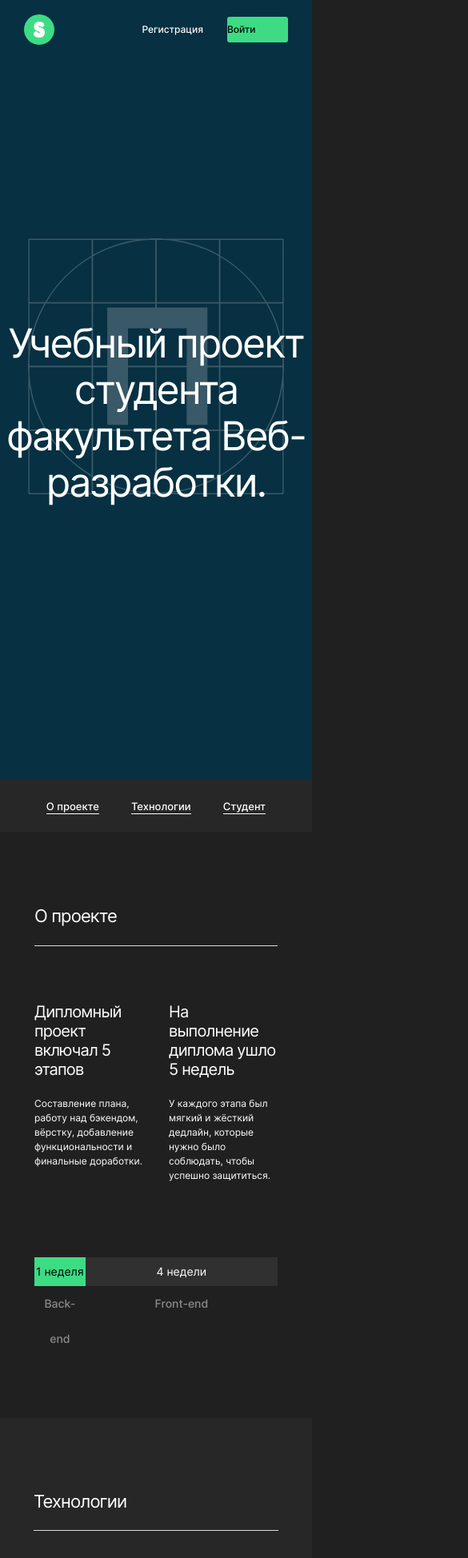
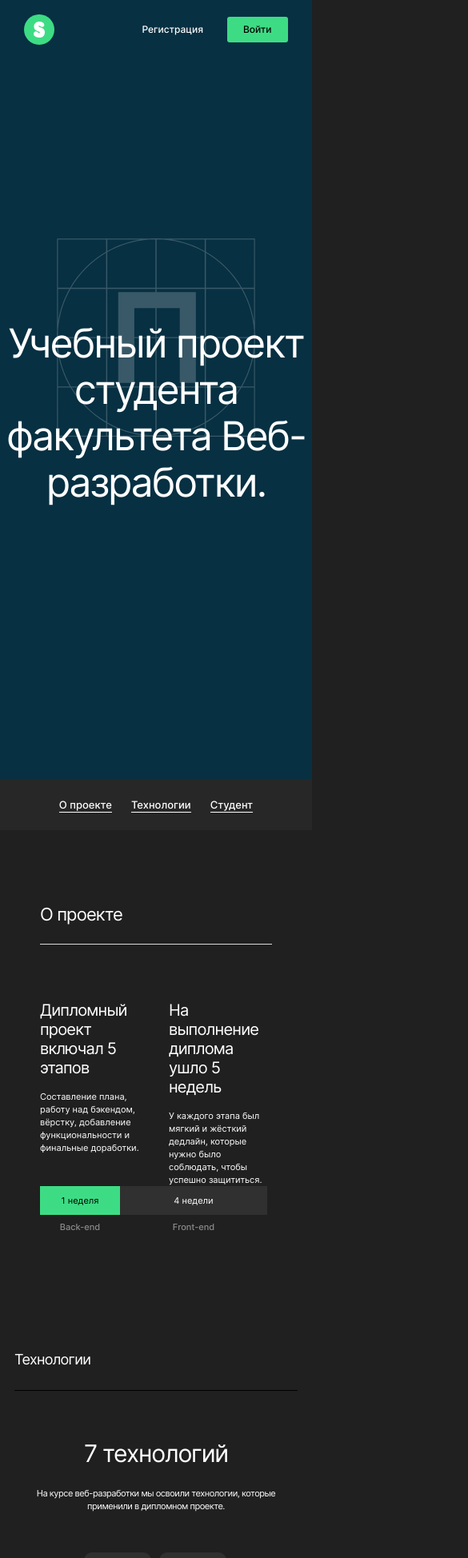
Before and after one commit to aleksandrshd/movies-explorer-frontend, a React (Create React App) app: page / in a window 390 px wide. Shown: the top 1948 px of the page at 80% size, 585 px wide, since content can reach past the window. Built offline with nearby package versions, Linux system fonts and the light colour scheme.

Commit message:
Cделаны Header, Promo, NavTab, AboutProject, Techs, в 320px

```diff
--- a/src/components/AboutMe/AboutMe.css
+++ b/src/components/AboutMe/AboutMe.css
@@ -5,7 +5,13 @@
 
 @media screen and (max-width: 768px) {
   .student {
-    padding: 89px 42px 123px;
+    padding: 89px 50px 123px;
+  }
+}
+
+@media screen and (max-width: 544px) {
+  .student {
+    padding: 70px 14px;
   }
 }
 
@@ -17,15 +23,35 @@
   margin: 0;
 }
 
+@media screen and (max-width: 544px) {
+  .student__header {
+    font-size: 18px;
+    line-height: 22px;
+  }
+}
+
 .student__border {
   height: 1px;
   background-color: #DADADA;
   margin: 22px 0 66px;
 }
 
+@media screen and (max-width: 544px) {
+  .student__border {
+    margin: 28px 0 60px;
+  }
+}
+
 .student__container {
   display: flex;
   justify-content: space-between;
+}
+
+@media screen and (max-width: 544px) {
+  .student__container {
+    flex-direction: column-reverse;
+    gap: 40px;
+  }
 }
 
 .student__title {
@@ -43,6 +69,13 @@
   }
 }
 
+@media screen and (max-width: 544px) {
+  .student__title {
+    font-size: 30px;
+    line-height: 36px;
+  }
+}
+
 .student__subtitle {
   font-weight: 500;
   font-size: 18px;
@@ -55,6 +88,14 @@
     font-size: 12px;
     line-height: 18px;
     margin: 16px 0;
+  }
+}
+
+@media screen and (max-width: 544px) {
+  .student__subtitle {
+    font-size: 11px;
+    line-height: 16px;
+    margin: 20px 0;
   }
 }
 
@@ -108,6 +149,13 @@
   .student__image {
     width: 253px;
     height: 307px;
+  }
+}
+
+@media screen and (max-width: 544px) {
+  .student__image {
+    width: 292px;
+    height: 352px;
   }
 }
 
--- a/src/components/AboutProject/AboutProject.css
+++ b/src/components/AboutProject/AboutProject.css
@@ -5,7 +5,13 @@
 
 @media screen and (max-width: 768px) {
   .project {
-    padding: 92px 43px 77px;
+    padding: 92px 50px 77px;
+  }
+}
+
+@media screen and (max-width: 320px) {
+  .project {
+    padding: 70px 18px;
   }
 }
 
@@ -17,10 +23,23 @@
   margin: 0;
 }
 
+@media screen and (max-width: 320px) {
+  .project__header {
+    font-size: 18px;
+    line-height: 22px;
+  }
+}
+
 .project__border {
   height: 1px;
   background-color: #DADADA;
   margin: 23px 0 70px;
+}
+
+@media screen and (max-width: 320px) {
+  .project__border {
+    margin: 28px 0 60px;
+  }
 }
 
 .project__container {
@@ -34,12 +53,27 @@
   }
 }
 
+@media screen and (max-width: 320px) {
+  .project__container {
+    flex-direction: column;
+    gap: 56px;
+    padding-bottom: 60px;
+  }
+}
+
 .project__title {
   font-weight: 400;
   font-size: 20px;
   line-height: 24px;
   letter-spacing: -0.04em;
   margin: 0;
+}
+
+@media screen and (max-width: 320px) {
+  .project__title {
+    font-size: 18px;
+    line-height: 22px;
+  }
 }
 
 .project__paragraph {
@@ -55,6 +89,14 @@
     font-size: 12px;
     line-height: 18px;
     margin: 22px 0 93px;
+  }
+}
+
+@media screen and (max-width: 544px) {
+  .project__paragraph {
+    font-size: 11px;
+    line-height: 16px;
+    margin: 16px 0 0;
   }
 }
 
@@ -79,6 +121,13 @@
   }
 }
 
+@media screen and (max-width: 544px) {
+  .project__about {
+    width: 100px;
+    font-size: 11px;
+  }
+}
+
 .project__about_front {
   width: 912px;
   background-color: #303030;
@@ -91,9 +140,21 @@
   }
 }
 
+@media screen and (max-width: 544px) {
+  .project__about_front {
+    width: 184px;
+  }
+}
+
 .project__about_transparent {
   background-color: transparent;
   font-weight: 500;
   color: #8B8B8B;
   line-height: 44px;
 }
+
+@media screen and (max-width: 544px) {
+  .project__about_transparent {
+    line-height: 31px;
+  }
+}
--- a/src/components/App/App.css
+++ b/src/components/App/App.css
@@ -1,2 +1,5 @@
 .App {
 }
+::-webkit-scrollbar {
+    width: 0;
+}
--- a/src/components/App/App.js
+++ b/src/components/App/App.js
@@ -19,7 +19,7 @@ function App() {
       <AboutProject />
       <Techs />
       <AboutMe />
-      <Footer />
+      {/*<Footer />*/}
     </div>
   );
 }
--- a/src/components/Footer/Footer.css
+++ b/src/components/Footer/Footer.css
@@ -7,7 +7,7 @@
 
 @media screen and (max-width: 768px) {
     .footer {
-        padding: 0 21px;
+        padding: 0 30px;
     }
 }
 
--- a/src/components/Header/Header.css
+++ b/src/components/Header/Header.css
@@ -10,6 +10,12 @@
     }
 }
 
+@media screen and (max-width: 320px) {
+    .header {
+        padding: 18px 14px;
+    }
+}
+
 .header_blue {
     background-color: #073042;
 }
@@ -17,12 +23,12 @@
 .header__container {
     display: flex;
     align-items: center;
-    gap: 20px;
+    gap: 30px;
 }
 
-@media screen and (max-width: 768px) {
+@media screen and (max-width: 320px) {
     .header__container {
-        gap: 30px;
+        gap: 14px;
     }
 }
 
@@ -57,12 +63,32 @@
 .header__link_green {
     color: #000;
     text-align: center;
-    justify-self: stretch;
+    background-color: #3DDC84;
+    border-radius: 3px;
+    box-sizing: border-box;
+    width: 76px;
+    height: 32px;
+    padding-left: 20px;
+}
+
+@media screen and (max-width: 320px) {
+    .header__link_green {
+        width: 54px;
+        height: 26px;
+        padding-left: 13px;
+    }
 }
 
 .header__link_small-text {
-    font-size: 12px;
+    font-size: 10px;
     line-height: 16px;
+}
+
+@media screen and (max-width: 320px) {
+    .header__link_small-text {
+        font-size: 10px;
+        line-height: 16px;
+    }
 }
 
 @media screen and (max-width: 768px) {
@@ -72,12 +98,10 @@
     }
 }
 
-.header__link-container {
-    background-color: #3DDC84;
-    border-radius: 3px;
-    width: 76px;
-    height: 32px;
-    display: flex;
+@media screen and (max-width: 320px) {
+    .header__link {
+        font-size: 10px;
+    }
 }
 
 .header__account-logo {
--- a/src/components/Header/Header.js
+++ b/src/components/Header/Header.js
@@ -12,13 +12,11 @@ export default function Header({loggedIn}) {
         <Link className="header__link" to="/sign-in">Фильмы</Link>
         <Link className="header__link" to="/sign-up">Сохраненные фильмы</Link>
         <Link className="header__link header__link_last" to="/sign-up">Аккаунт
-        <div className="header__account-logo"></div></Link>
+          <div className="header__account-logo"></div></Link>
       </div>}
       {!loggedIn && <div className="header__container">
-        <Link className="header__link header__link_small-text" to="/sign-up">Регистрация</Link>
-        <div className="header__link-container">
-          <Link className="header__link header__link_green header__link_small-text" to="/sign-in">Войти</Link>
-        </div>
+        <Link className="header__link_small-text header__link" to="/sign-up">Регистрация</Link>
+        <Link className="header__link header__link_green header__link_small-text" to="/sign-in">Войти</Link>
       </div>}
 
     </header>
--- a/src/components/NavTab/NavTab.css
+++ b/src/components/NavTab/NavTab.css
@@ -12,6 +12,16 @@
   background-color: #272727;
 }
 
+@media screen and (max-width: 768px) {
+  .navtab__list {
+    gap: 24px;
+  }
+}
+
+.navtab__list-element {
+  line-height: 0;
+}
+
 .navtab__link {
   font-weight: 500;
   font-size: 13px;
@@ -23,6 +33,12 @@
   transition: opacity .4s linear;
 }
 
+@media screen and (max-width: 320px) {
+  .navtab__link {
+    font-size: 11px;
+  }
+}
+
 .navtab__link:hover {
   opacity: .6;
 }
--- a/src/components/Promo/Promo.css
+++ b/src/components/Promo/Promo.css
@@ -11,7 +11,15 @@
 @media screen and (max-width: 768px) {
     .promo {
         max-width: 768px;
+        background-size: 248px 248px;
         background-position: center 224px;
+    }
+}
+
+@media screen and (max-width: 320px) {
+    .promo {
+        max-width: 320px;
+        background-position: center 142px;
     }
 }
 
@@ -32,3 +40,12 @@
         padding: 326px 0 342px;
     }
 }
+
+@media screen and (max-width: 320px) {
+    .promo__header {
+        font-size: 31px;
+        line-height: 39px;
+        max-width: 730px;
+        padding: 207px 0 246px;
+    }
+}
--- a/src/components/Techs/Techs.css
+++ b/src/components/Techs/Techs.css
@@ -8,7 +8,14 @@
 
 @media screen and (max-width: 768px) {
   .techs {
-    padding: 91px 42px;
+    padding: 91px 50px;
+  }
+}
+
+@media screen and (max-width: 544px) {
+  .techs {
+    padding: 62px 18px 70px;
+    background-color: #202020;
   }
 }
 
@@ -18,6 +25,13 @@
   line-height: 27px;
   letter-spacing: -0.04em;
   margin: 0;
+}
+
+@media screen and (max-width: 544px) {
+  .techs__header {
+    font-size: 18px;
+    line-height: 22px;
+  }
 }
 
 .techs__border {
@@ -32,12 +46,26 @@
   }
 }
 
+@media screen and (max-width: 544px) {
+  .techs__border {
+    background-color: #000;
+    margin: 27px 0 60px;
+  }
+}
+
 .techs__title {
   font-weight: 400;
   font-size: 50px;
   line-height: 58px;
   letter-spacing: -0.04em;
   margin: 0 auto;
+}
+
+@media screen and (max-width: 544px) {
+  .techs__title {
+    font-size: 30px;
+    line-height: 36px;
+  }
 }
 
 .techs__paragraph {
@@ -59,12 +87,28 @@
   }
 }
 
+@media screen and (max-width: 544px) {
+  .techs__paragraph {
+    font-size: 11px;
+    line-height: 16px;
+    max-width: 465px;
+    margin: 24px auto 50px;
+  }
+}
+
 .techs__list {
   list-style: none;
   display: flex;
   gap: 10px;
   margin: 0 auto;
   padding: 0;
+}
+
+@media screen and (max-width: 544px) {
+  .techs__list {
+    max-width: 180px;
+    flex-wrap: wrap;
+  }
 }
 
 .techs__element {
```
